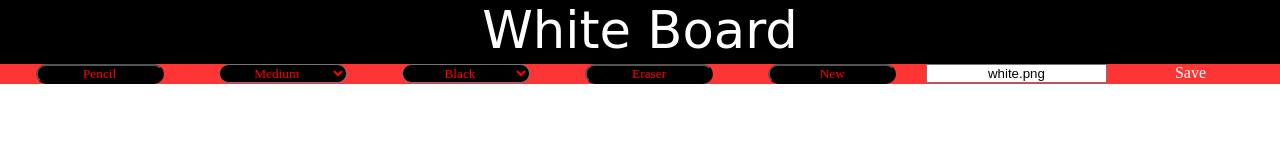
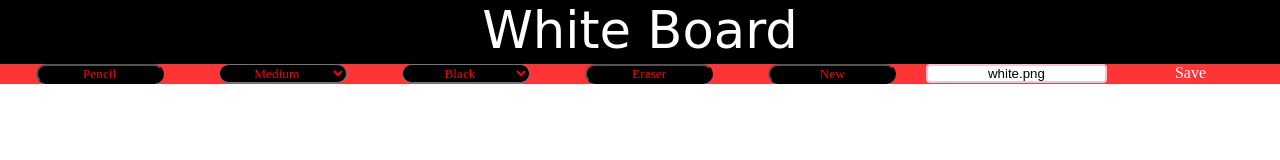
Before and after one commit to NISHANT026/WhiteBoard, a plain HTML site: page wb.html in a window 1280 px wide. Drawn offline with nearby package versions, Linux system fonts and the light colour scheme.

Commit message:
Update wb3.css

```diff
--- a/wb3.css
+++ b/wb3.css
@@ -26,6 +26,10 @@ button {
    background-color: black;
    color:red;
    font-family: bold;
+}
+input[type=text]{
+	  border: 2px solid pink;
+  border-radius: 4px;
 }
 select{
 		width :10vw;
```
